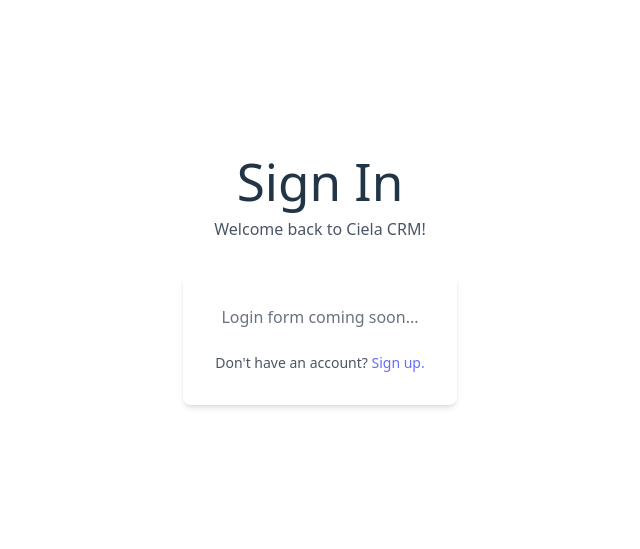
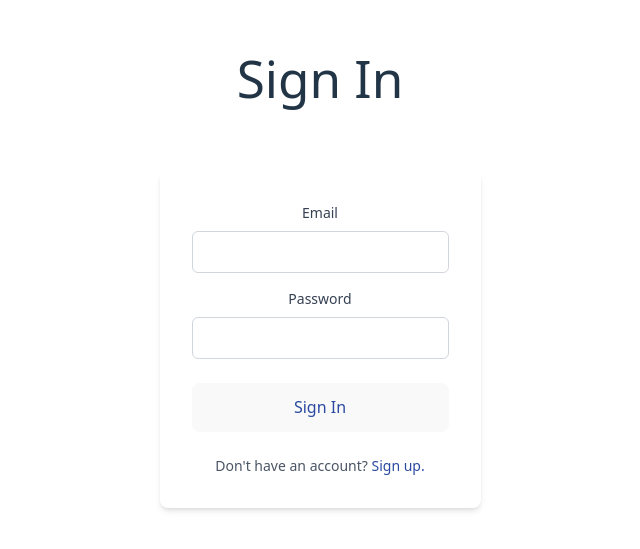
Before and after one commit to kristindailey/ciela-crm, a React (Vite) app in the folder client/: page /login in a window 1280 px wide. Shown: the part 153-702 px from the top of the page, without its empty margins (320-960 px from the left). Built offline with nearby package versions, Linux system fonts and the light colour scheme; no server answers.

Commit message:
Add auth context and update login route

```diff
--- a/client/src/App.tsx
+++ b/client/src/App.tsx
@@ -1,4 +1,5 @@
 import { createBrowserRouter, RouterProvider } from "react-router";
+import { AuthProvider } from "./context/AuthContext";
 import Home from "./pages/Home";
 import Login from "./pages/Login";
 import Register from "./pages/Register";
@@ -21,9 +22,9 @@
 
 const App = () => {
   return (
-    <>
+    <AuthProvider>
       <RouterProvider router={router} />
-    </>
+    </AuthProvider>
   );
 };
 
--- /dev/null
+++ b/client/src/api/auth.ts
@@ -0,0 +1,88 @@
+const API_BASE_URL = import.meta.env.VITE_API_BASE_URL;
+
+interface LoginCredentials {
+    email: string;
+    password: string;
+}
+
+interface RegisterCredentials {
+    email: string;
+    password: string;
+    name: string;
+}
+
+export interface User {
+    id: string;
+    email: string;
+    name: string;
+    profilePicture?: string;
+    googleId?: string;
+    githubId?: string;
+}
+
+export const loginUser = async ({ email, password }: LoginCredentials): Promise<User> => {
+    const response = await fetch(`${API_BASE_URL}/auth/login`, {
+        method: "POST",
+        headers: {
+            "Content-Type": "application/json",
+        },
+        credentials: "include",
+        body: JSON.stringify({ email, password }),
+    });
+
+    const data = await response.json();
+
+    if (!response.ok) {
+        throw new Error(data.error || "Login failed.");
+    }
+
+    return data.user;
+};
+
+export const registerUser = async ({ email, password, name}: RegisterCredentials): Promise<User> => {
+    const response = await fetch(`${API_BASE_URL}/auth/register`, {
+        method: "POST",
+        headers: {
+            "Content-Type": "application/json",
+        },
+        credentials: "include",
+        body: JSON.stringify({ email, password, name }),
+    });
+
+    const data = await response.json();
+
+    if (!response.ok) {
+        throw new Error(data.error || "Registration failed.");
+    }
+
+    return data.user;
+};
+
+export const logoutUser = async (): Promise<void> => {
+    const response = await fetch(`${API_BASE_URL}/auth/logout`, {
+        method: "POST",
+        credentials: "include",
+    });
+
+    if (!response.ok) {
+        const data = await response.json();
+        throw new Error(data.error || "Logout failed.");
+    }
+};
+
+export const getCurrentUser = async (): Promise<User | null> => {
+    const response = await fetch(`${API_BASE_URL}/auth/me`, {
+        credentials: "include",
+    });
+
+    if (response.status === 401) {
+        return null;
+    }
+
+    if (!response.ok) {
+        throw new Error("Failed to check authentication status.");
+    }
+
+    const data = await response.json();
+    return data.user;
+};
--- /dev/null
+++ b/client/src/context/AuthContext.tsx
@@ -0,0 +1,103 @@
+import { createContext, useContext, useState, useEffect, type ReactNode } from "react";
+import { loginUser, registerUser, logoutUser, getCurrentUser, type User } from "../api/auth";
+
+interface AuthContextType {
+    user: User | null;
+    isLoading: boolean;
+    login: (email: string, password: string) => Promise<User>;
+    register: (email: string, password: string, name: string) => Promise<User>;
+    logout: () => Promise<void>;
+}
+
+interface AuthProviderProps {
+    children: ReactNode;
+}
+
+const AuthContext = createContext<AuthContextType | undefined>(undefined);
+
+export const AuthProvider = ({ children }: AuthProviderProps) => {
+    const [user, setUser] = useState<User | null>(null);
+    const [isLoading, setIsLoading] = useState(true);
+
+    useEffect(() => {
+        checkAuthStatus();
+    }, []);
+
+    const checkAuthStatus = async () => {
+        try {
+            setIsLoading(true);
+            const currentUser = await getCurrentUser();
+            setUser(currentUser);
+        } catch (error) {
+            console.error("Auth check failed:", error);
+            setUser(null);
+        } finally {
+            setIsLoading(false);
+        }
+    };
+
+    const login = async (email: string, password: string): Promise<User> => {
+        try {
+            setIsLoading(true);
+            const user = await loginUser({ email, password });
+            setUser(user);
+            return user;
+        } catch (error) {
+            console.error("Login error:", error);
+            throw error;
+        } finally {
+            setIsLoading(false);
+        }
+    };
+
+    const register = async (email: string, password: string, name: string): Promise<User> => {
+        try {
+            setIsLoading(true);
+            const user = await registerUser({ email, password, name });
+            setUser(user);
+            return user;
+        } catch (error) {
+            console.error("Registration error:", error);
+            throw error;
+        } finally {
+            setIsLoading(false);
+        }
+    };
+
+    const logout = async (): Promise<void> => {
+        try {
+            setIsLoading(true);
+            await logoutUser();
+            setUser(null);
+        } catch (error) {
+            console.error("Logout error:", error);
+            throw error;
+        } finally {
+            setIsLoading(false);
+        }
+    };
+
+    const value: AuthContextType = {
+        user,
+        isLoading,
+        login,
+        register,
+        logout,
+    };
+
+    return (
+        <AuthContext.Provider value={value}>
+            {children}
+        </AuthContext.Provider>
+    );
+};
+
+export const useAuth = () => {
+    const context = useContext(AuthContext);
+
+    if (context === undefined) {
+        throw new Error("useAuth must be used within an AuthProvider.");
+    }
+
+    return context;
+};
--- a/client/src/index.css
+++ b/client/src/index.css
@@ -6,8 +6,13 @@
   font-weight: 400;
 
   color-scheme: light dark;
-  color: rgba(255, 255, 255, 0.87);
-  background-color: #242424;
+  color: #ffffff;
+  background-color: #2a4aa1;
+
+  --royal-blue: #2a4aa1;
+  --soft-lavender: #d4c5f9;
+  --blush-pink: #f8d7da;
+  --cream-moon: #fef7e0;
 
   font-synthesis: none;
   text-rendering: optimizeLegibility;
@@ -17,9 +22,10 @@
 
 a {
   font-weight: 500;
-  color: #646cff;
+  color: var(--royal-blue);
   text-decoration: inherit;
 }
+
 a:hover {
   color: #535bf2;
 }
@@ -39,18 +45,21 @@
 
 button {
   border-radius: 8px;
-  border: 1px solid transparent;
+  border: 3px solid transparent;
   padding: 0.6em 1.2em;
   font-size: 1em;
   font-weight: 500;
   font-family: inherit;
-  background-color: #1a1a1a;
+  background-color: #d4c5f9;
+  color: #2a4aa1;
   cursor: pointer;
   transition: border-color 0.25s;
 }
+
 button:hover {
-  border-color: #646cff;
+  border-color: #535bf2;
 }
+
 button:focus,
 button:focus-visible {
   outline: 4px auto -webkit-focus-ring-color;
--- a/client/src/pages/Login.tsx
+++ b/client/src/pages/Login.tsx
@@ -1,14 +1,80 @@
+import { useState } from "react";
+import { useAuth } from "../context/AuthContext";
+import { useNavigate } from "react-router";
+
 const Login = () => {
+    const [email, setEmail] = useState("");
+    const [password, setPassword] = useState("");
+    const [error, setError] = useState("");
+    const { login, isLoading } = useAuth();
+    const navigate = useNavigate();
+
+    const handleSubmit = async (e: React.FormEvent) => {
+        e.preventDefault();
+        setError("");
+
+        try {
+            await login(email, password);
+            navigate("/");
+        } catch (error) {
+            setError(error instanceof Error ? error.message : "Login failed.");
+        }
+    };
+
     return (
         <div className="min-h-screen flex items-center justify-center">
             <div className="w-full max-w-md">
                 <div className="text-center mb-8">
                     <h1 className="text-3xl font-thin">Sign In</h1>
-                <p className="text-gray-600 mt-2">Welcome back to Ciela CRM!</p>
+                    <p className="text-white mt-2">Welcome back to Ciela CRM!</p>
                 </div>
 
                 <div className="bg-white p-8 rounded-lg shadow-md">
-                <p className="text-center text-gray-500">Login form coming soon...</p>
+                    {error && (
+                        <div className="mb-4 p-3 bg-red-100 border border-red-400 text-red-700 rounded">
+                            {error}
+                        </div>
+                    )}
+
+                    <form onSubmit={handleSubmit}>
+                        <div className="mb-4">
+                            <label htmlFor="email" className="block text-sm font-medium text-gray-700 mb-2">
+                                Email
+                            </label>
+                            <input
+                                type="email"
+                                id="email"
+                                value={email}
+                                onChange={(e) => setEmail(e.target.value)}
+                                required
+                                className="w-full px-3 py-2 border border-gray-300 rounded-md focus:outline-none focus:ring-2 focus:ring-[var(--soft-lavender)] text-gray-900"
+                                disabled={isLoading}
+                            />
+                        </div>
+
+                        <div className="mb-6">
+                            <label htmlFor="password" className="block text-sm font-medium text-gray-700 mb-2">
+                                Password
+                            </label>
+                            <input
+                                type="password"
+                                id="password"
+                                value={password}
+                                onChange={(e) => setPassword(e.target.value)}
+                                required
+                                className="w-full px-3 py-2 border border-gray-300 rounded-md focus:outline-none focus:ring-2 focus:ring-[var(--soft-lavender)] text-gray-900"
+                                disabled={isLoading}
+                            />
+                        </div>
+
+                        <button
+                            type="submit"
+                            disabled={isLoading}
+                            className="w-full bg-blue-500 text-white py-2 px-4 rounded-md hover:bg-blue-600 focus:outline-none focus:ring-2 focus:ring-blue-500 disabled:opacity-50 disabled:cursor-not-allowed"
+                        >
+                            {isLoading ? "Signing in..." : "Sign In"}
+                        </button>
+                    </form>
 
                     <div className="mt-6 text-center">
                         <p className="text-sm text-gray-600">
```
Lines whose indentation alone changed are shown as unchanged.
